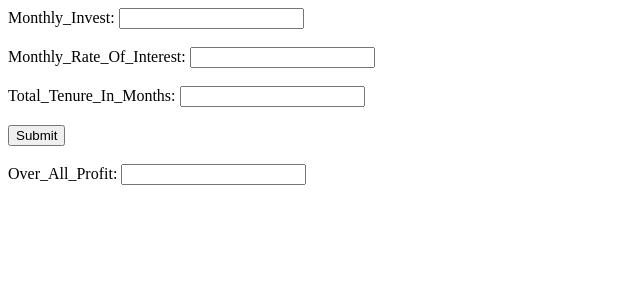
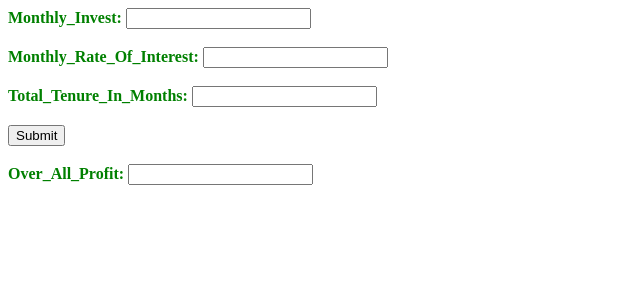
Before and after one commit to NCPB1/python_compound, a Django app: template compound_interest/base/templates/calculation/index.html in a window 1280 px wide. Shown: the top 300 px of the page, without its empty margins (0-640 px from the left). Run offline with Django 5.2, Linux system fonts and the light colour scheme; the template is opened without the code that fills it, so the values that code supplies are empty.

Commit message:
Update index.html

```diff
--- a/compound_interest/base/templates/calculation/index.html
+++ b/compound_interest/base/templates/calculation/index.html
@@ -52,18 +52,18 @@
 
         <input type="hidden" id="csrf_token" value="{{ csrf_token }}">
 
-        <label for="monthly_invest">Monthly_Invest:</label>
+        <label for="monthly_invest" style="color: green; font-weight: bold;">Monthly_Invest:</label>
         <input type="text" id="monthly_invest" name="monthly_invest" required><br><br>
 
-        <label for="roi">Monthly_Rate_Of_Interest:</label>
+        <label for="roi" style="color: green; font-weight: bold;">Monthly_Rate_Of_Interest:</label>
         <input type="text" id="roi" name="roi" required><br><br>
 
-        <label for="tenure">Total_Tenure_In_Months:</label>
+        <label for="tenure" style="color: green; font-weight: bold;">Total_Tenure_In_Months:</label>
         <input type="text" id="tenure" name="tenure" required><br><br>
 
         <button type="submit">Submit</button><br><br>
 
-        <label for="result">Over_All_Profit:</label>
+        <label for="result" style="color: green; font-weight: bold;">Over_All_Profit:</label>
         <input type="text" id="result" name="result" readonly>
     </form>
 
```
